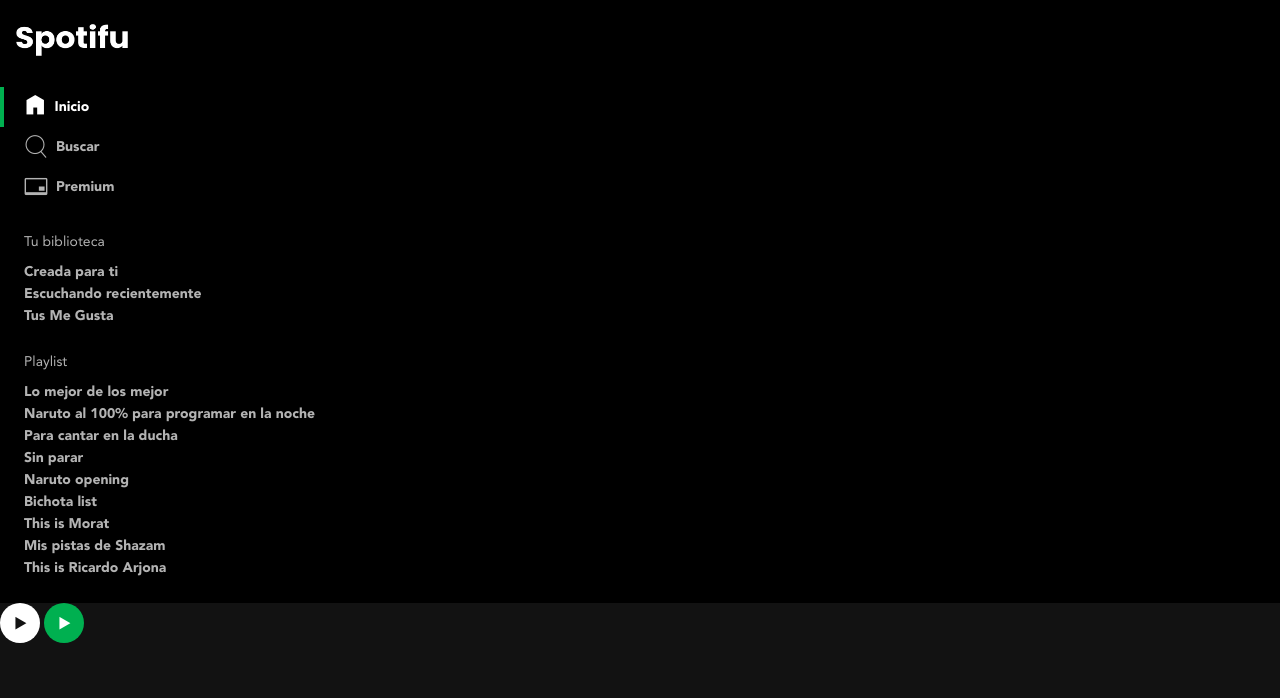
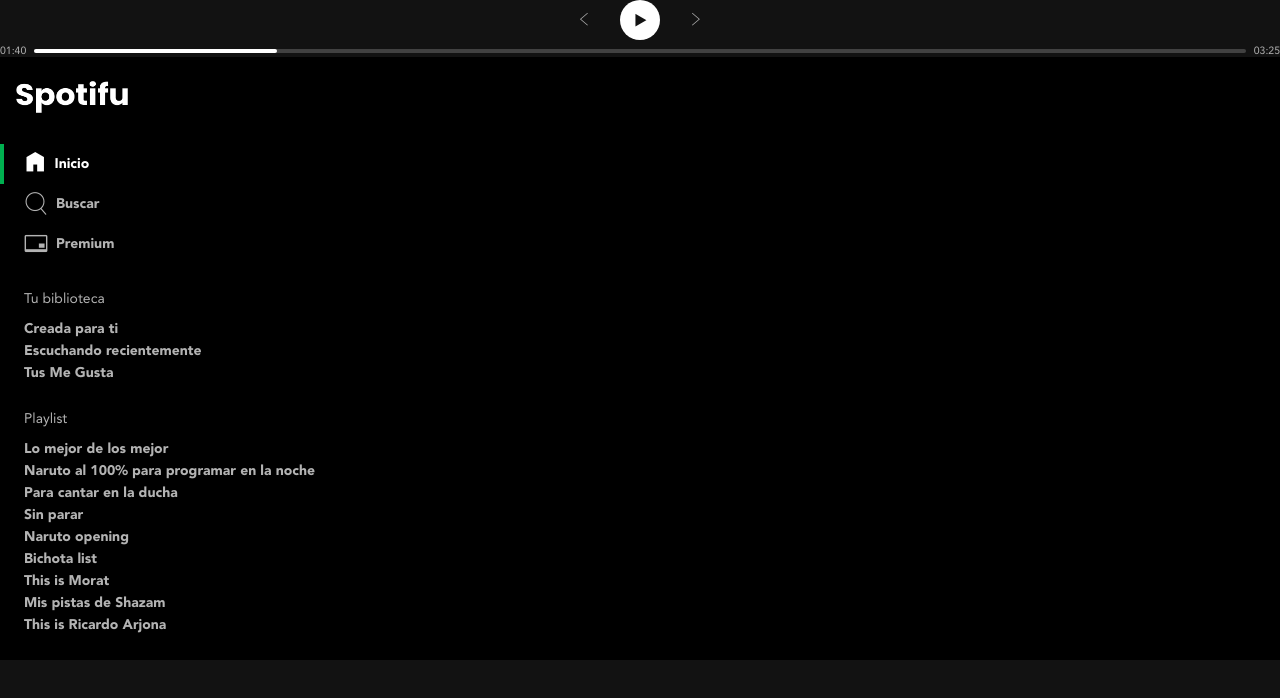
Before and after one commit to fabiola29298/prototype-spotify, a plain HTML site: page index.html in a window 1280 px wide. Drawn offline with Linux system fonts and the light colour scheme; files whose address does not match are found by name.

Commit message:
creando componente de reproductor de musica

```diff
--- a/css/index.css
+++ b/css/index.css
@@ -5,6 +5,9 @@
 @import './button-icon.css';
 @import './sidebar.css';
 @import './ellipsis.css';
+@import './slider.css';
+@import './playerControls.css';
+@import './player-playback.css';
 
 :root{
   --primary: #00B050;
--- /dev/null
+++ b/css/player-playback.css
@@ -0,0 +1,16 @@
+.playerPlayback{
+  display: flex;
+  align-items: center;
+  gap: 0.5rem;
+}
+
+.playerPlayback-progressTime{
+  line-height: 1;
+  position: relative;
+  top: 1px;
+  font: var(--small);
+}
+
+.playerPlayback-slider{
+  flex: 1;
+}
--- /dev/null
+++ b/css/playerControls.css
@@ -0,0 +1,12 @@
+.playerControls{
+  display: flex;
+  flex-direction: column;
+  gap: .25rem;
+}
+
+.playerControls-buttons{
+  display: flex;
+  gap: 1rem;
+  justify-content: center;
+
+}
--- /dev/null
+++ b/css/slider.css
@@ -0,0 +1,34 @@
+.slider{
+  inline-size: 100%;
+  background: rgba(255, 255, 255, .2);
+  block-size: .25rem;
+  border-radius: .25rem;
+}
+.slider-progress{
+  block-size: inherit;
+  border-radius: inherit;
+  inline-size: 20%;
+  background: var(--white);
+  position: relative;
+}
+.slider-button{
+  background: var(--white);
+  block-size: 200%;
+  border-radius: 50%;
+  /* editar los atributos default */
+  padding: 0;
+  border: 0;
+  aspect-ratio: 1/1;
+  position: absolute;
+  left: 100%;
+  top: 50%;
+  transform: translate(-50%, -50%);
+  display: none;
+}
+
+.slider:hover .slider-progress{
+  background: var(--primary);
+}
+.slider:hover .slider-button{
+  display: block;
+}
--- a/index.html
+++ b/index.html
@@ -9,15 +9,43 @@
   <title>Spotifu</title>
   <link rel="icon" type="image/svg" href="https://cdn.icon-icons.com/icons2/836/PNG/512/Spotify_icon-icons.com_66783.png" />
   <meta property="og:title" content="Prototipo de Spotify en HTML/CSS" />
-  <meta property="og:description" content="Get from SEO newbie to SEO pro in 8 simple steps." />
   <meta property="og:type" content="website" />
   <meta property="og:image"
     content="https://platform-api-production.s3.amazonaws.com/projects/details/2161f6a0-d2ac-4b05-9c43-fff8dbb6854b/Proyecci%C3%B3n-spotifu.png" />
-  <meta property="og:description" content="Spotifu es un prototipo diseñado en HTML y CSS." />
+  <meta property="og:description" content="Prototipo diseñado en HTML y CSS." />
 
   </head>
 
 <body class="body">
+  <div class="playerControls">
+
+    <div class="playerControls-buttons">
+      <button class="buttonIcon" aria-label="Anterior" title="Anterior">
+        <i class="icon-chevronLeft" aria-hidden="true"></i>
+      </button>
+      <button class="buttonIcon is-white" aria-label="Reproducir" title="Reproducir">
+        <i class="icon-play" aria-hidden="true"></i>
+      </button>
+      <button class="buttonIcon" aria-label="Siguiente" title="Siguiente">
+        <i class="icon-chevronRight" aria-hidden="true"></i>
+      </button>
+    </div>
+    <div class="playerPlayback">
+      <span class="playerPlayback-progressTime">01:40</span>
+      <div class="playerPlayback-slider">
+        <div class="slider">
+          <div class="slider-progress">
+            <button class="slider-button" aria-label="Controlar el progreso de la reproducción"></button>
+          </div>
+        </div>
+      </div>
+      <span class="playerPlayback-progressTime">03:25</span>
+    </div>
+
+  </div>
+
+
+
   <div class="sidebar">
     <header class="logo" >
       <a href="/" aria-current="page">
@@ -76,13 +104,6 @@
 
 
 
-  <button class="buttonIcon is-white" aria-label="Reproducir" title="Reproducir">
-    <i class="icon-play" aria-hidden="true"></i>
-  </button>
-
-  <button class="buttonIcon is-primary" aria-label="Reproducir" title="Reproducir">
-    <i class="icon-play" aria-hidden="true"></i>
-  </button>
 
 </body>
 
```
